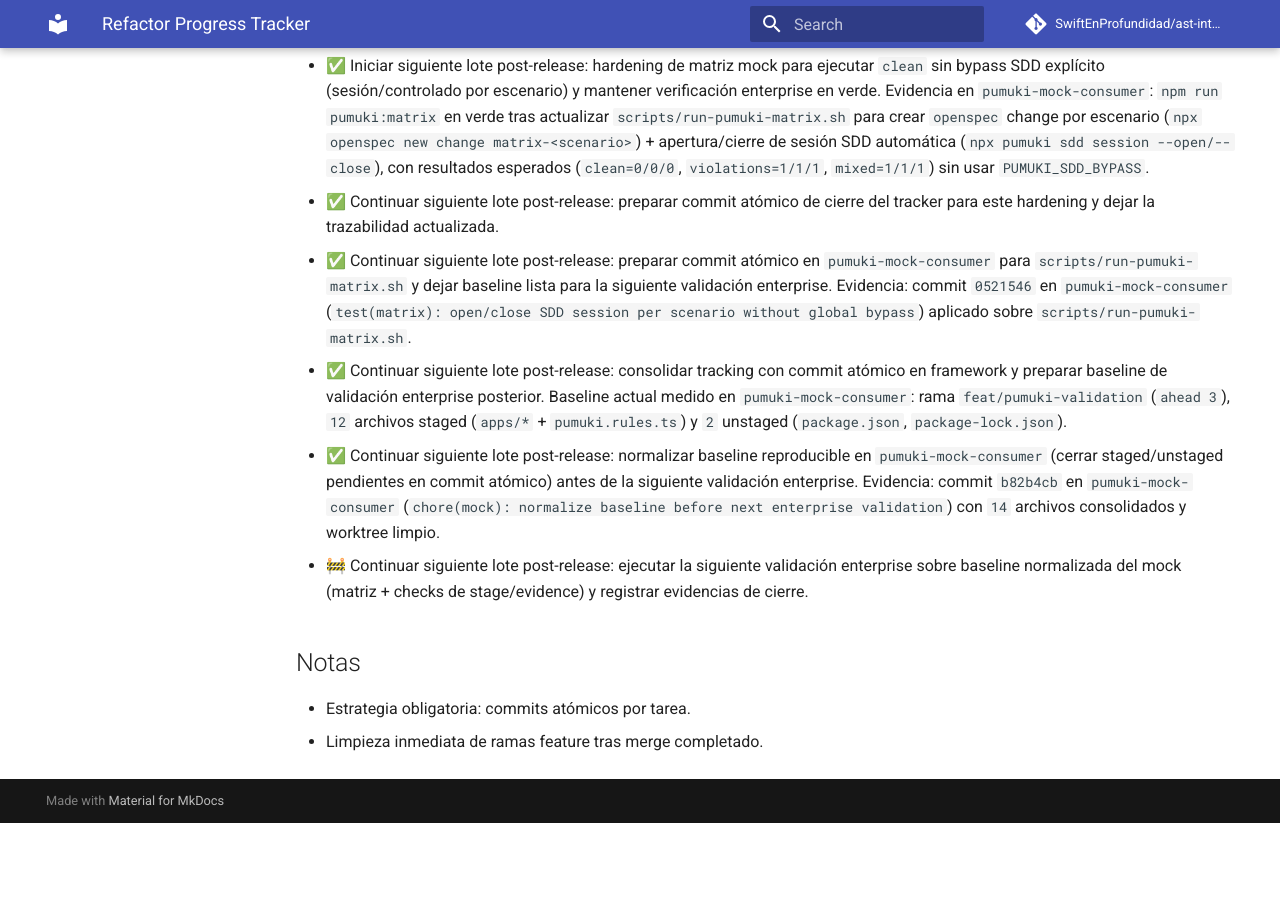
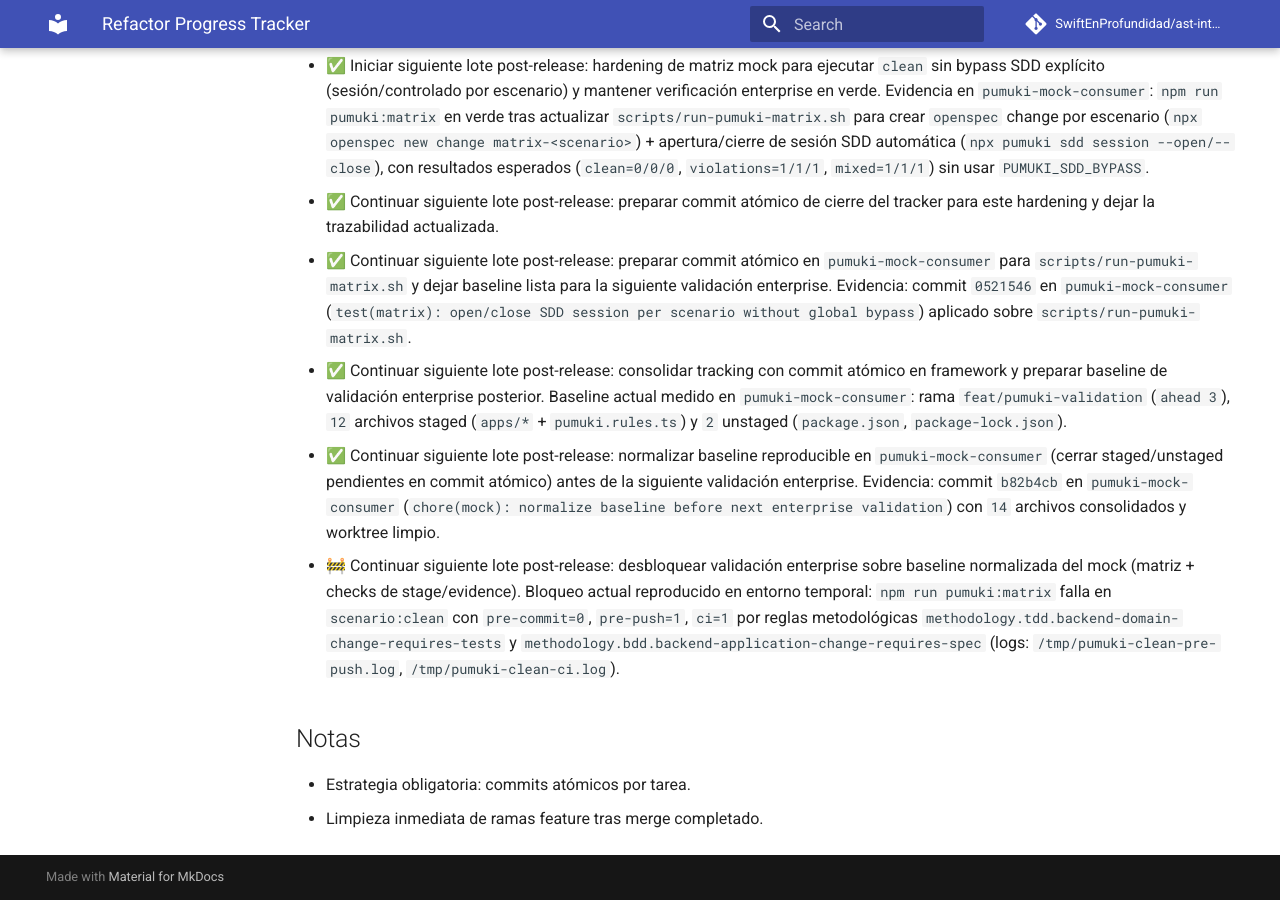
Before and after one commit to SwiftEnProfundidad/ast-intelligence-hooks, an MkDocs documentation site: the page built from docs/REFRACTOR_PROGRESS.md, in a window 1280 px wide and 900 px high, scrolled down 17340 px. Built offline with MkDocs 1.6.1 and Material for MkDocs 9.7.7, drawn with Linux system fonts in a browser that asks for light colours; comment, search, counter and statistics services are not loaded; before the commit the page ends 18163 px from its top, so only the background shows below that.

Commit message:
docs(progress): record matrix clean-stage blocker on tdd/bdd pre-push and ci

```diff
--- a/docs/REFRACTOR_PROGRESS.md
+++ b/docs/REFRACTOR_PROGRESS.md
@@ -376,7 +376,7 @@ Estado consolidado del refactor con seguimiento de tareas y evidencia del avance
 - ✅ Continuar siguiente lote post-release: preparar commit atómico en `pumuki-mock-consumer` para `scripts/run-pumuki-matrix.sh` y dejar baseline lista para la siguiente validación enterprise. Evidencia: commit `0521546` en `pumuki-mock-consumer` (`test(matrix): open/close SDD session per scenario without global bypass`) aplicado sobre `scripts/run-pumuki-matrix.sh`.
 - ✅ Continuar siguiente lote post-release: consolidar tracking con commit atómico en framework y preparar baseline de validación enterprise posterior. Baseline actual medido en `pumuki-mock-consumer`: rama `feat/pumuki-validation` (`ahead 3`), `12` archivos staged (`apps/*` + `pumuki.rules.ts`) y `2` unstaged (`package.json`, `package-lock.json`).
 - ✅ Continuar siguiente lote post-release: normalizar baseline reproducible en `pumuki-mock-consumer` (cerrar staged/unstaged pendientes en commit atómico) antes de la siguiente validación enterprise. Evidencia: commit `b82b4cb` en `pumuki-mock-consumer` (`chore(mock): normalize baseline before next enterprise validation`) con `14` archivos consolidados y worktree limpio.
-- 🚧 Continuar siguiente lote post-release: ejecutar la siguiente validación enterprise sobre baseline normalizada del mock (matriz + checks de stage/evidence) y registrar evidencias de cierre.
+- 🚧 Continuar siguiente lote post-release: desbloquear validación enterprise sobre baseline normalizada del mock (matriz + checks de stage/evidence). Bloqueo actual reproducido en entorno temporal: `npm run pumuki:matrix` falla en `scenario:clean` con `pre-commit=0`, `pre-push=1`, `ci=1` por reglas metodológicas `methodology.tdd.backend-domain-change-requires-tests` y `methodology.bdd.backend-application-change-requires-spec` (logs: `/tmp/pumuki-clean-pre-push.log`, `/tmp/pumuki-clean-ci.log`).
 
 ## Notas
 - Estrategia obligatoria: commits atómicos por tarea.
```
